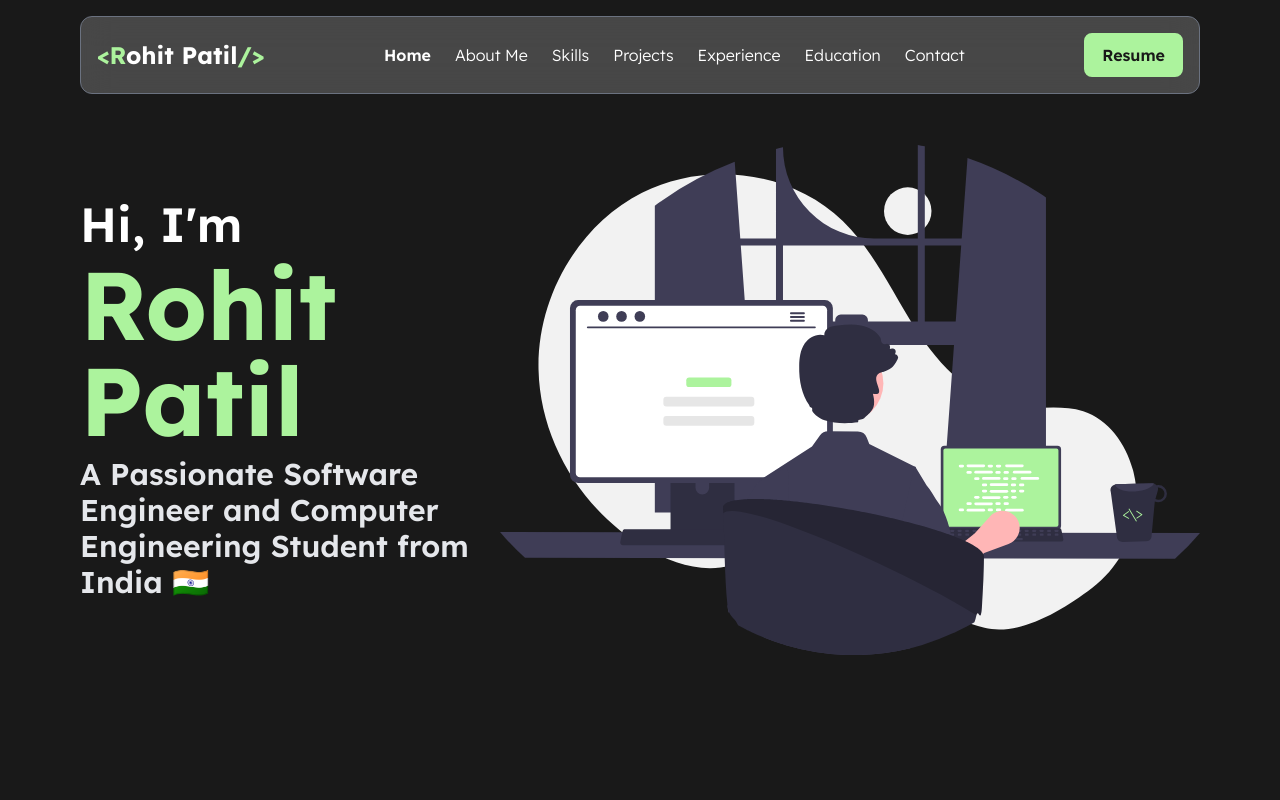
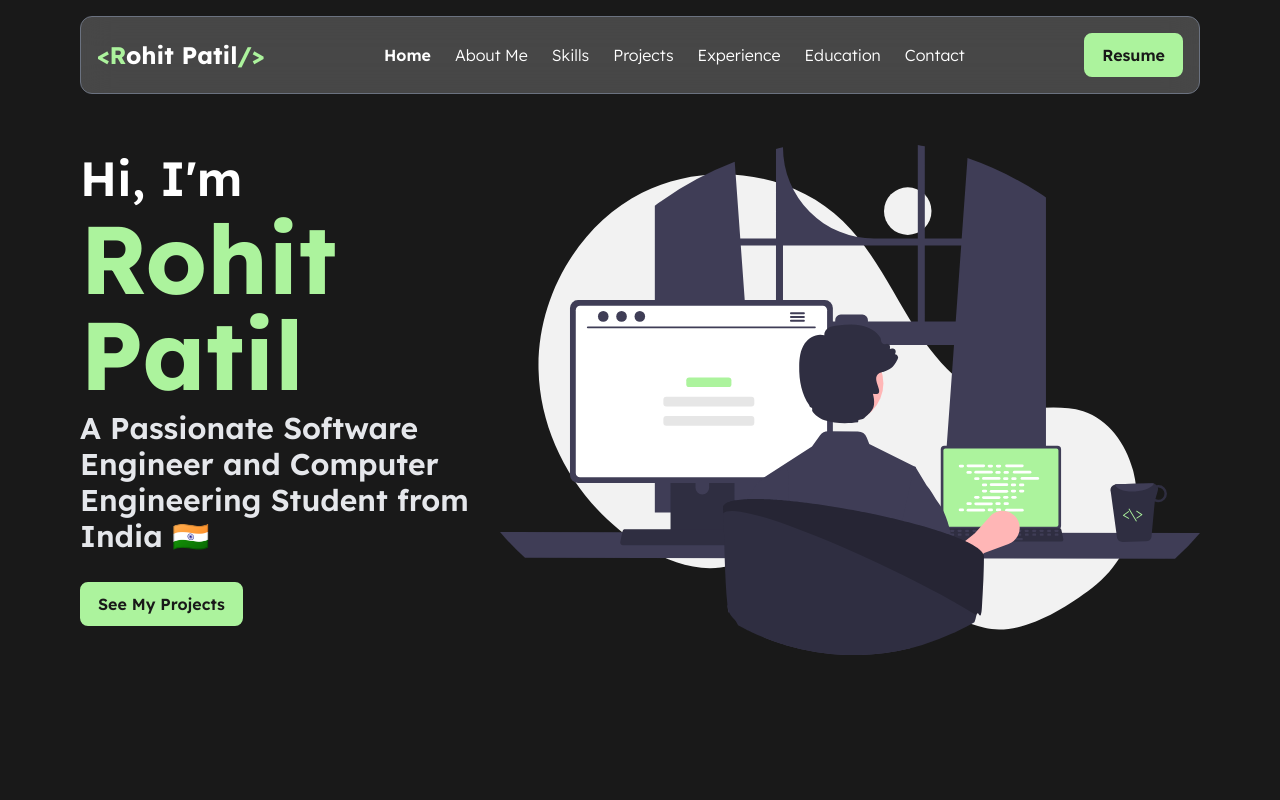
Before and after one commit to rohitvpatil0810/rohit-portfolio-next, a Next.js app: page / in a window 1280 px wide. Shown: the top 800 px of the page. Built offline with nearby package versions, Linux system fonts and the light colour scheme.

Commit message:
add See My Projects Button in hero section

```diff
--- a/src/components/hero.tsx
+++ b/src/components/hero.tsx
@@ -1,5 +1,6 @@
 import Image from "next/image";
 import React from "react";
+import Button from "./ui/button";
 
 type Props = {};
 
@@ -15,6 +16,9 @@ function Hero({}: Props) {
           A Passionate Software Engineer and Computer Engineering Student from
           India 🇮🇳
         </h3>
+        <a href="#projects">
+          <Button className="my-6" text="See My Projects"></Button>
+        </a>
       </div>
       <Image
         src="/developer1.svg"
```
